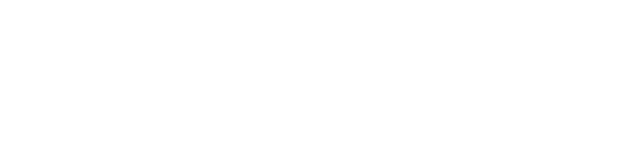
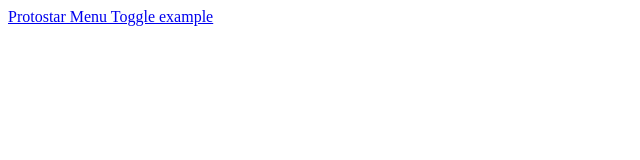
Before and after one commit to OpenNTF/Web-UI-Prototyping-Toolkit, a website: page projects/sample/index.html in a window 1280 px wide. Shown: the whole page, without its empty margins (0-640 px from the left). Drawn offline with Linux system fonts and the light colour scheme.

Commit message:
Added in-prototype protostar menu toggle example to sample project

```diff
--- a/projects/sample/index.html
+++ b/projects/sample/index.html
@@ -1,2 +1,3 @@
 <!-- wrap:layout/portalpage -->
+<a href="#" class="psActionMenuToggle" title="This link with psActionMenuToggle class will be detected by protostar and wired to toggle the popup menu">Protostar Menu Toggle example</a>
 <!-- layout:layout/1Column(file:cnt/welcome) -->
```
